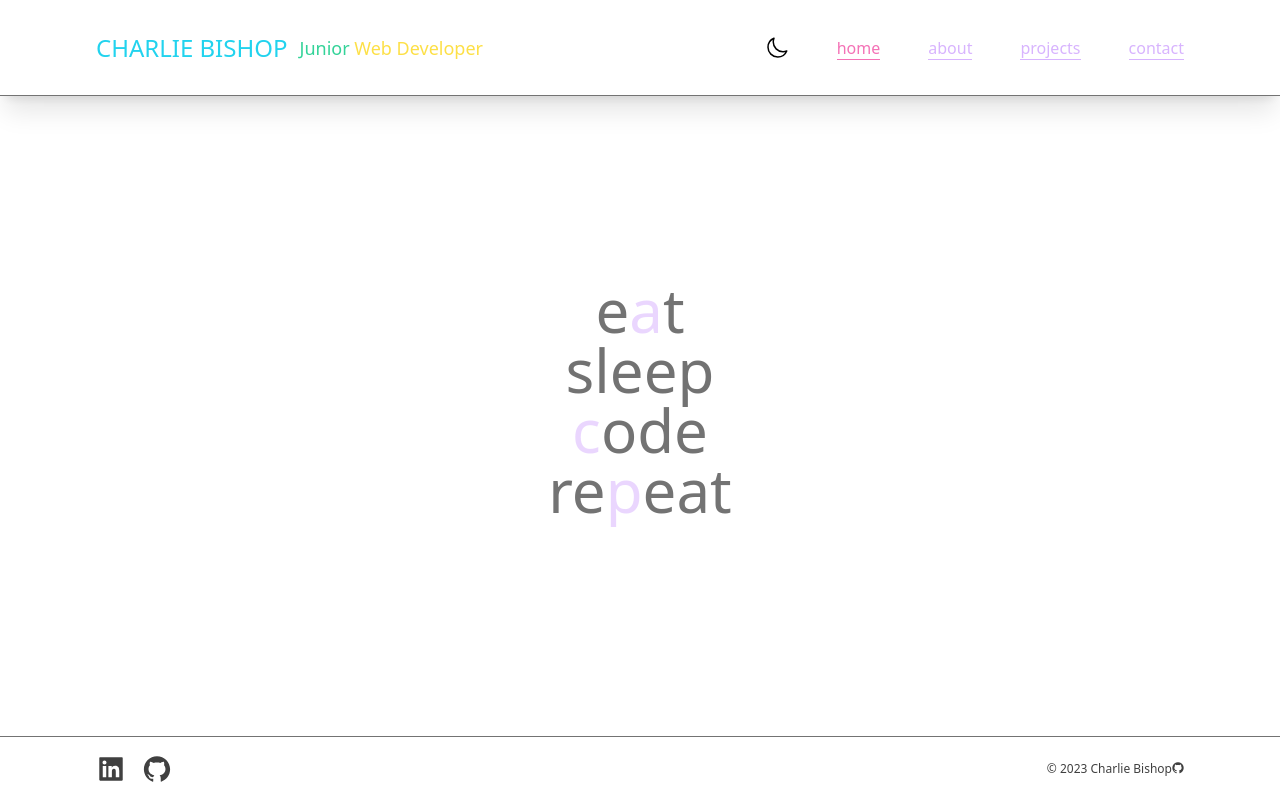
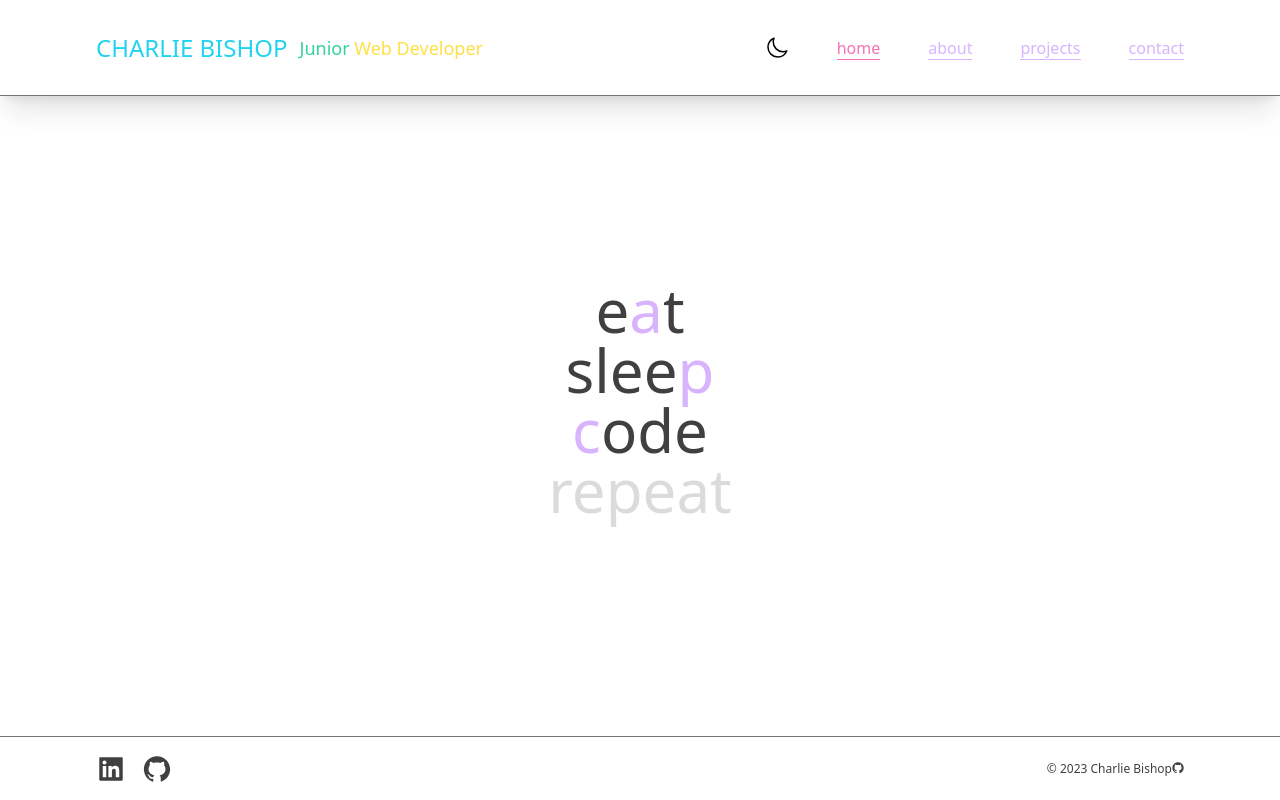
Before and after one commit to charlieBdev/portfolio, a Next.js app: page / in a window 1280 px wide. Built offline with nearby package versions, Linux system fonts and the light colour scheme.

Commit message:
add blinking repeat with react-spring

```diff
--- a/package.json
+++ b/package.json
@@ -10,6 +10,7 @@
   },
   "dependencies": {
     "@emailjs/browser": "^3.11.0",
+    "@react-spring/web": "^9.7.3",
     "@types/node": "20.5.1",
     "@types/react": "18.2.20",
     "@types/react-dom": "18.2.7",
--- /dev/null
+++ b/src/app/Components/Spring.tsx
@@ -0,0 +1,21 @@
+import { animated, useSpring } from "@react-spring/web"
+import { String } from "aws-sdk/clients/batch"
+
+
+export default function Spring(target: String) {
+
+  const styles = useSpring({
+    loop: { reverse: true },
+    from: { opacity: 1 },
+    to: { opacity: 0 },
+    delay: 500
+  })
+
+  return (
+    <animated.p
+      style={styles}
+    >
+      {target}
+    </animated.p>
+  )
+}
--- a/src/app/page.tsx
+++ b/src/app/page.tsx
@@ -1,19 +1,19 @@
 "use client"
 
 import Link from "next/link"
+import Spring from "./Components/Spring"
 
 // import React from 'react'
 // import { useTheme } from "next-themes";
 
 
 export default function Home() {
-
   return (
-      <section className="flex flex-col justify-center items-center min-h-screen">
-        <p className="text-6xl animate-pulse text-center">e<Link href="/about" className="text-purple-300 animate-pulse">a</Link>t</p>
-        <p className="text-6xl animate-pulse text-center">sleep</p>
-        <p className="text-6xl animate-pulse text-center"><Link href="/contact" className="text-purple-300 animate-pulse">c</Link>ode</p>
-        <p className="text-6xl animate-pulse text-center">re<Link href="/projects" className="text-purple-300 animate-pulse">p</Link>eat</p>
-      </section>
+    <section className="flex flex-col justify-center items-center min-h-screen">
+      <p className="text-6xl text-center">e<Link href="/about" className="text-purple-300">a</Link>t</p>
+      <p className="text-6xl text-center">slee<Link href="/projects" className="text-purple-300">p</Link></p>
+      <p className="text-6xl text-center"><Link href="/contact" className="text-purple-300">c</Link>ode</p>
+      <p className="text-6xl text-center flex">{Spring("repeat")}</p>
+    </section>
   )
 }
```
Also changed, not shown: 1 other file (tests, documents, lock files or other folders).
